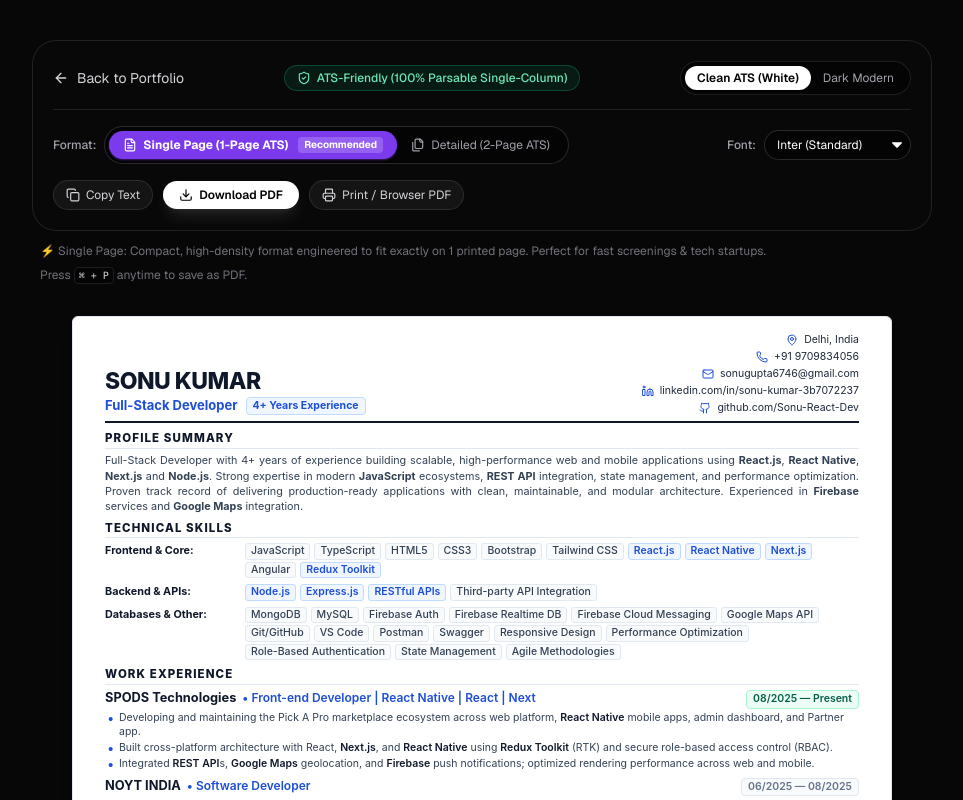
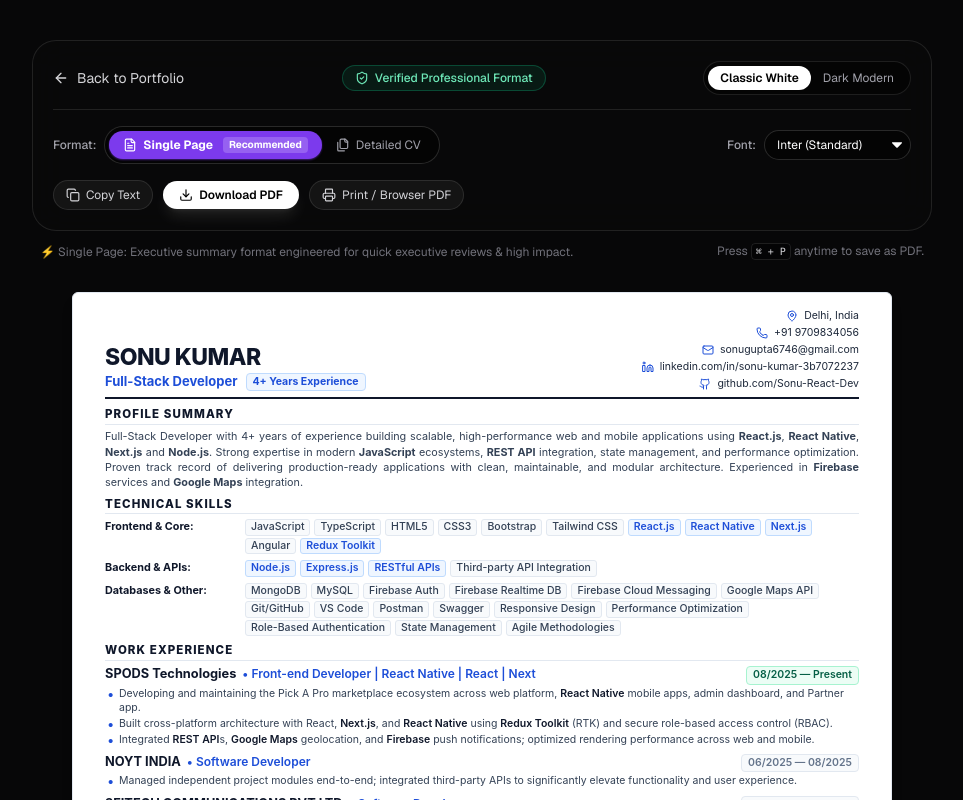
Before and after one commit to Sonu-React-Dev/Sonu-Portfolio, a Next.js app: page /resume in a window 1280 px wide. Shown: the top 800 px of the page, without its empty margins (158-1121 px from the left). Built offline with nearby package versions, Linux system fonts and the light colour scheme.

Commit message:
Replace all internal ATS/meta wording with executive professional terminology

```diff
--- a/app/resume/page.tsx
+++ b/app/resume/page.tsx
@@ -239,7 +239,7 @@ ${keyAchievements.map((k) => `• ${k}`).join("\n")}
             {/* ATS Badge */}
             <div className="flex items-center gap-1.5 rounded-full border border-emerald-500/30 bg-emerald-500/10 px-3 py-1 text-xs font-medium text-emerald-300">
               <ShieldCheck size={14} />
-              <span>ATS-Friendly (100% Parsable Single-Column)</span>
+              <span>Verified Professional Format</span>
             </div>
 
             {/* View Mode Toggle */}
@@ -251,7 +251,7 @@ ${keyAchievements.map((k) => `• ${k}`).join("\n")}
                   mode === "ats" ? "bg-white text-black font-semibold" : "text-zinc-400 hover:text-white"
                 }`}
               >
-                Clean ATS (White)
+                Classic White
               </button>
               <button
                 type="button"
@@ -281,7 +281,7 @@ ${keyAchievements.map((k) => `• ${k}`).join("\n")}
                   }`}
                 >
                   <FileText size={14} />
-                  <span>Single Page (1-Page ATS)</span>
+                  <span>Single Page</span>
                   <span className="ml-1 rounded bg-white/20 px-1.5 py-0.2 text-[10px] text-white">Recommended</span>
                 </button>
                 <button
@@ -294,7 +294,7 @@ ${keyAchievements.map((k) => `• ${k}`).join("\n")}
                   }`}
                 >
                   <Files size={14} />
-                  <span>Detailed (2-Page ATS)</span>
+                  <span>Detailed CV</span>
                 </button>
               </div>
             </div>
@@ -331,13 +331,13 @@ ${keyAchievements.map((k) => `• ${k}`).join("\n")}
                 <span>{copied ? "Copied Text!" : "Copy Text"}</span>
               </button>
 
-              {/* Direct Download Clean ATS PDF File */}
+              {/* Direct Download PDF File */}
               <button
                 type="button"
                 onClick={handleDownload}
                 disabled={downloading}
                 className="flex items-center gap-1.5 rounded-full bg-white px-4 py-1.5 text-xs font-semibold text-black transition hover:bg-zinc-200 shadow-lg shadow-white/10 disabled:opacity-70 cursor-pointer"
-                title="Directly download clean pre-rendered ATS PDF"
+                title="Directly download high-resolution PDF"
               >
                 {downloading ? (
                   <>
@@ -357,7 +357,7 @@ ${keyAchievements.map((k) => `• ${k}`).join("\n")}
                 type="button"
                 onClick={handlePrint}
                 className="flex items-center gap-1.5 rounded-full border border-white/10 bg-white/5 px-3 py-1.5 text-xs text-zinc-300 transition hover:bg-white/10 hover:text-white"
-                title="Save as PDF via browser print (clean white layout)"
+                title="Save as PDF via browser print"
               >
                 <Printer size={14} />
                 <span>Print / Browser PDF</span>
@@ -370,8 +370,8 @@ ${keyAchievements.map((k) => `• ${k}`).join("\n")}
         <div className="mt-3 flex flex-wrap items-center justify-between gap-2 px-2 text-xs text-zinc-500">
           <p>
             {layout === "single"
-              ? "⚡ Single Page: Compact, high-density format engineered to fit exactly on 1 printed page. Perfect for fast screenings & tech startups."
-              : "📋 Detailed: Comprehensive 2-page format with all project details, bullet points, and full education history."}
+              ? "⚡ Single Page: Executive summary format engineered for quick executive reviews & high impact."
+              : "📋 Detailed CV: Comprehensive multi-page format highlighting complete project experience & technical skills."}
           </p>
           <p className="hidden md:block">
             Press <kbd className="rounded border border-white/10 bg-black/40 px-1 py-0.5 text-[10px] text-zinc-300">⌘ + P</kbd> anytime to save as PDF.
@@ -386,7 +386,7 @@ ${keyAchievements.map((k) => `• ${k}`).join("\n")}
 
       {/* FOOTER CALLOUT (HIDDEN IN PRINT) */}
       <div className="no-print container-x max-w-[900px] mt-12 text-center text-xs text-zinc-600">
-        <p>Built with Next.js & Tailwind CSS • 100% Code Generated • ATS Compliant</p>
+        <p>Sonu Kumar — Full-Stack Developer • Professional Curriculum Vitae</p>
       </div>
     </div>
   );
--- a/components/Hero.tsx
+++ b/components/Hero.tsx
@@ -36,7 +36,7 @@ export default function Hero() {
                 View work <ArrowUpRight size={17} className="transition group-hover:translate-x-0.5 group-hover:-translate-y-0.5" />
               </a>
               <a href="/resume" className="glass flex items-center gap-2 rounded-full px-5 py-3 font-medium transition hover:bg-white/10 text-white">
-                <FileText size={17} className="text-violet-300" /> Resume (ATS)
+                <FileText size={17} className="text-violet-300" /> Resume / CV
               </a>
               <a href="#contact" className="glass flex items-center gap-2 rounded-full px-5 py-3 font-medium transition hover:bg-white/10">
                 Let&apos;s talk <ArrowUpRight size={17} />
```
